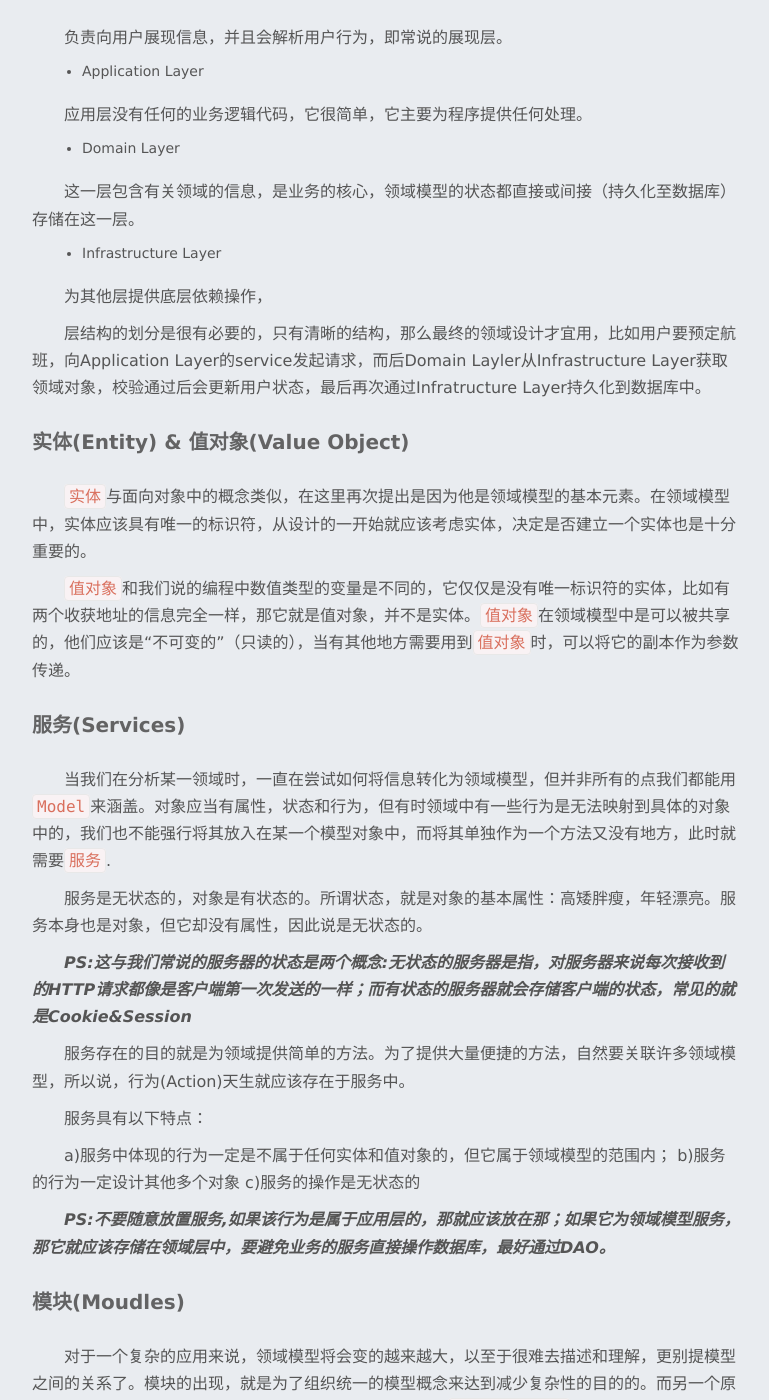
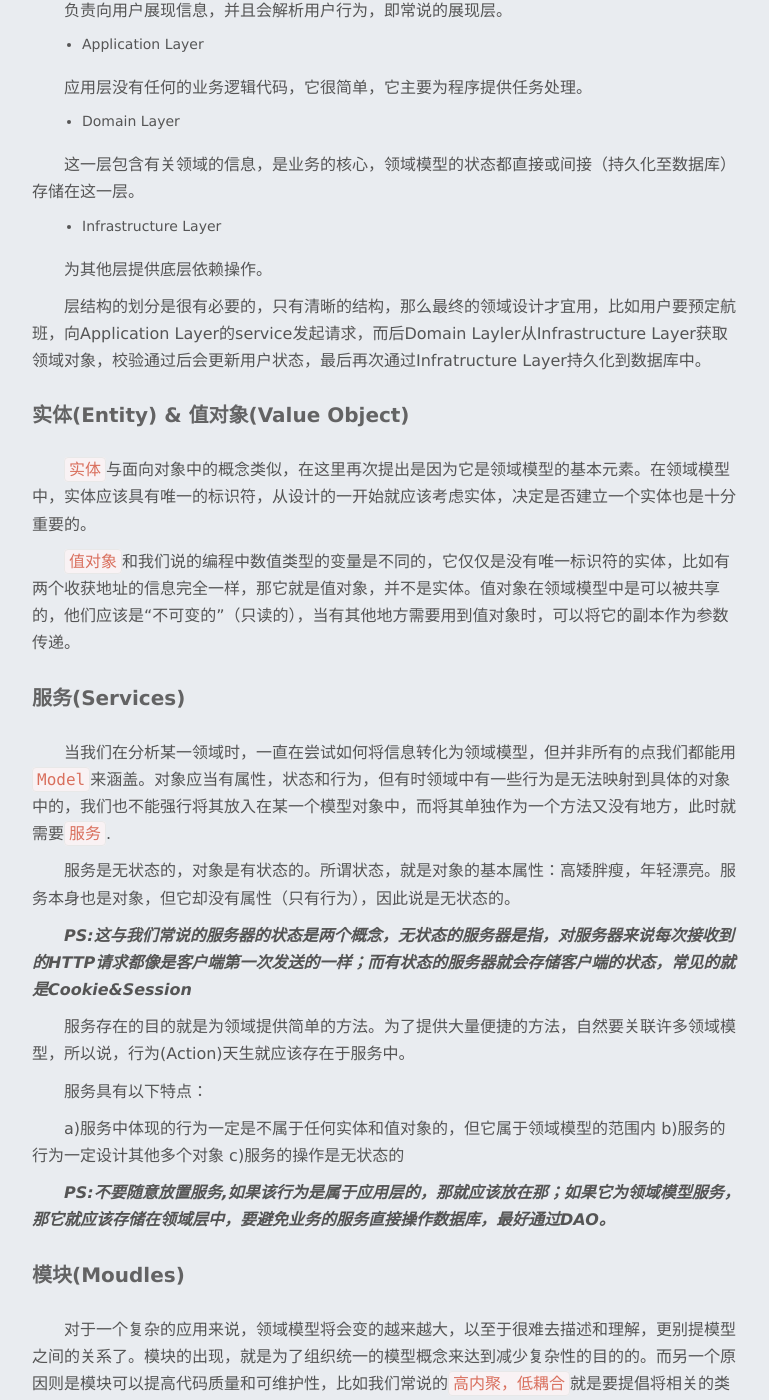
Before and after one commit to kkkkkxiaofei/blog-dev, a Jekyll site: the page built from _posts/2017-3-12-ddd.md, in a window 1280 px wide and 1400 px high, scrolled down 3546 px. Shown: the whole window, without its empty margins (254-1023 px from the left). Built offline with Jekyll 4.4.1, drawn with Linux system fonts in a browser that asks for light colours; some of the changed text lies outside the part shown.

Commit message:
modify typo

```diff
--- a/_posts/2017-3-12-ddd.md
+++ b/_posts/2017-3-12-ddd.md
@@ -54,7 +54,7 @@
 可如何形成这种通用语言呢？其实答案并不唯一，确切的说也没有什么标准答案。
 
 a)UML
-利用UML可以清晰的表现类，并且展示他们之间的关系。但是一旦聚合关系复杂，UML叶子节点将会变的十分庞大，可能就没有那么直观易懂了。最重要的是，它无法精确的描述类的行为。为了弥补这种缺陷，可以为具体的行为部分补充必要说明（可以是标签或者文档），但这往往又很耗时，而且更新维护起来十分不便。
+利用UML可以清晰的表现类，并且展示它们之间的关系。但是一旦聚合关系复杂，UML叶子节点将会变的十分庞大，可能就没有那么直观易懂了。最重要的是，它无法精确的描述类的行为。为了弥补这种缺陷，可以为具体的行为部分补充必要说明（可以是标签或者文档），但这往往又很耗时，而且更新维护起来十分不便。
 b)伪代码
 极限编程是推荐这么做的，这个办法对程序猿来说固然好，可立刻就要将现有模型映射到代码层面，这对人的要求也是不低，并不容易实现。
 
@@ -77,7 +77,7 @@
 
 - Application Layer
 
-应用层没有任何的业务逻辑代码，它很简单，它主要为程序提供任何处理。
+应用层没有任何的业务逻辑代码，它很简单，它主要为程序提供任务处理。
 
 - Domain Layer
 
@@ -85,30 +85,30 @@
 
 - Infrastructure Layer
 
-为其他层提供底层依赖操作，
+为其他层提供底层依赖操作。
 
 层结构的划分是很有必要的，只有清晰的结构，那么最终的领域设计才宜用，比如用户要预定航班，向Application Layer的service发起请求，而后Domain Layler从Infrastructure Layer获取领域对象，校验通过后会更新用户状态，最后再次通过Infratructure Layer持久化到数据库中。
 
 #### 实体(Entity) & 值对象(Value Object)
 
-`实体`与面向对象中的概念类似，在这里再次提出是因为他是领域模型的基本元素。在领域模型中，实体应该具有唯一的标识符，从设计的一开始就应该考虑实体，决定是否建立一个实体也是十分重要的。
+`实体`与面向对象中的概念类似，在这里再次提出是因为它是领域模型的基本元素。在领域模型中，实体应该具有唯一的标识符，从设计的一开始就应该考虑实体，决定是否建立一个实体也是十分重要的。
 
-`值对象`和我们说的编程中数值类型的变量是不同的，它仅仅是没有唯一标识符的实体，比如有两个收获地址的信息完全一样，那它就是值对象，并不是实体。`值对象`在领域模型中是可以被共享的，他们应该是“不可变的”（只读的），当有其他地方需要用到`值对象`时，可以将它的副本作为参数传递。
+`值对象`和我们说的编程中数值类型的变量是不同的，它仅仅是没有唯一标识符的实体，比如有两个收获地址的信息完全一样，那它就是值对象，并不是实体。值对象在领域模型中是可以被共享的，他们应该是“不可变的”（只读的），当有其他地方需要用到值对象时，可以将它的副本作为参数传递。
 
 
 #### 服务(Services)
 
 当我们在分析某一领域时，一直在尝试如何将信息转化为领域模型，但并非所有的点我们都能用`Model`来涵盖。对象应当有属性，状态和行为，但有时领域中有一些行为是无法映射到具体的对象中的，我们也不能强行将其放入在某一个模型对象中，而将其单独作为一个方法又没有地方，此时就需要`服务`.
 
-服务是无状态的，对象是有状态的。所谓状态，就是对象的基本属性：高矮胖瘦，年轻漂亮。服务本身也是对象，但它却没有属性，因此说是无状态的。
+服务是无状态的，对象是有状态的。所谓状态，就是对象的基本属性：高矮胖瘦，年轻漂亮。服务本身也是对象，但它却没有属性（只有行为），因此说是无状态的。
 
-***PS:这与我们常说的服务器的状态是两个概念:无状态的服务器是指，对服务器来说每次接收到的HTTP请求都像是客户端第一次发送的一样；而有状态的服务器就会存储客户端的状态，常见的就是Cookie&Session***
+***PS:这与我们常说的服务器的状态是两个概念，无状态的服务器是指，对服务器来说每次接收到的HTTP请求都像是客户端第一次发送的一样；而有状态的服务器就会存储客户端的状态，常见的就是Cookie&Session***
 
 服务存在的目的就是为领域提供简单的方法。为了提供大量便捷的方法，自然要关联许多领域模型，所以说，行为(Action)天生就应该存在于服务中。
 
 服务具有以下特点：
 
-a)服务中体现的行为一定是不属于任何实体和值对象的，但它属于领域模型的范围内；
+a)服务中体现的行为一定是不属于任何实体和值对象的，但它属于领域模型的范围内
 b)服务的行为一定设计其他多个对象
 c)服务的操作是无状态的
 
```
Also changed, not shown: other parts of _posts/2017-3-12-ddd.md (+4 -4 lines).
